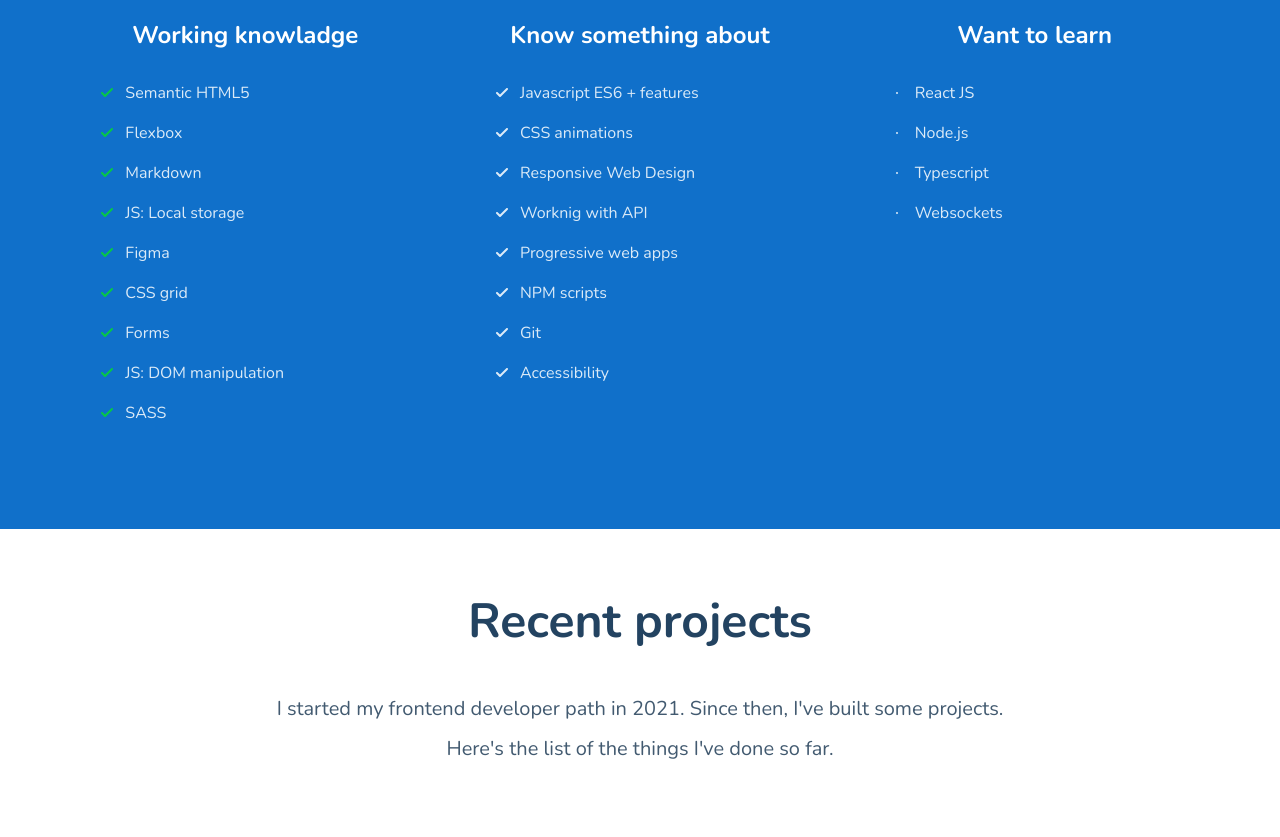
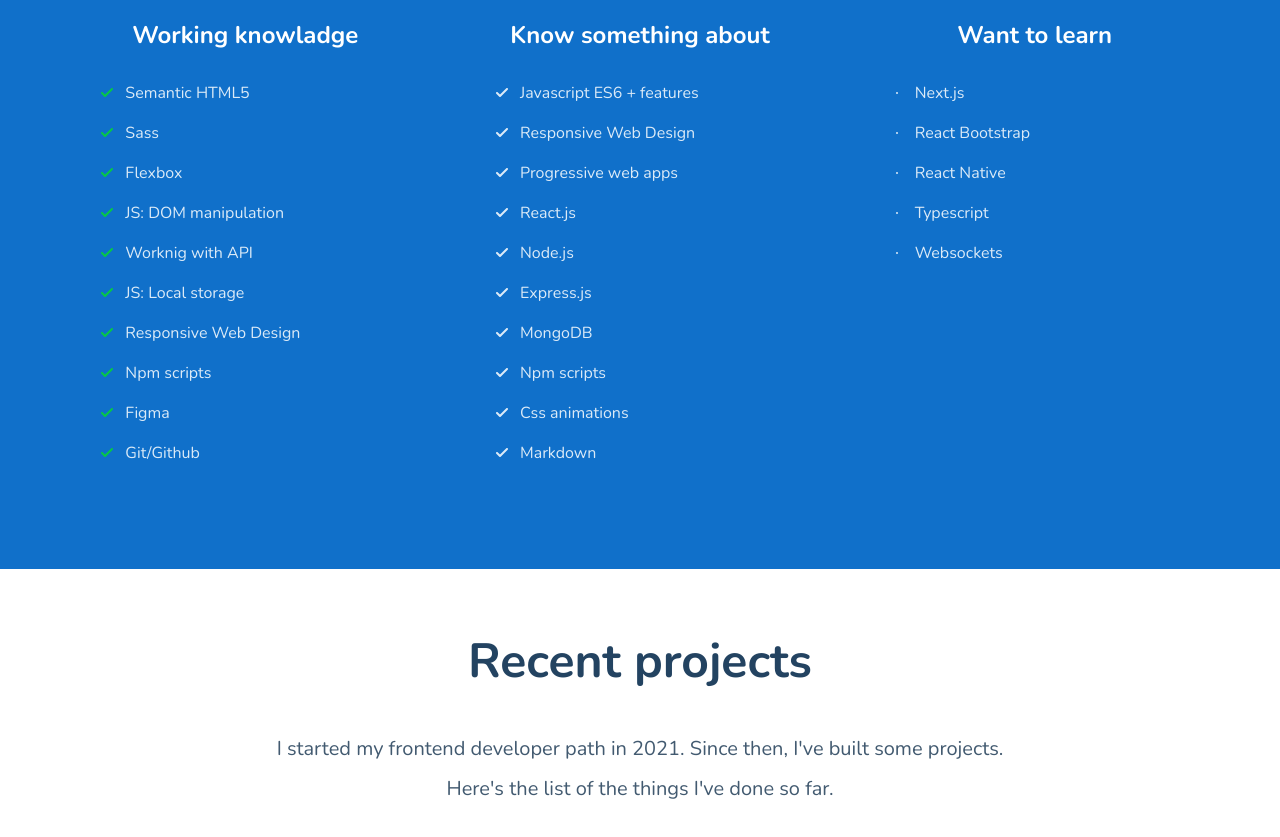
Before and after one commit to Damianbaba/damian.github.io, a website built with webpack: page src/pages/index.html in a window 1280 px wide. Shown: the part 1212-2049 px from the top of the page. Built offline with nearby package versions, Linux system fonts and the light colour scheme; no server answers.

Commit message:
my skills update

```diff
--- a/src/pages/index.html
+++ b/src/pages/index.html
@@ -41,14 +41,15 @@
           <h3 class="skills-section__header">Working knowladge</h3>
           <ul class="skills-list">
             <li class="skills-list__item">Semantic HTML5</li>
+            <li class="skills-list__item">Sass</li>
             <li class="skills-list__item">Flexbox</li>
-            <li class="skills-list__item">Markdown</li>
+            <li class="skills-list__item">JS: DOM manipulation</li>
+            <li class="skills-list__item">Worknig with API</li>
             <li class="skills-list__item">JS: Local storage</li>
+            <li class="skills-list__item">Responsive Web Design</li>
+            <li class="skills-list__item">Npm scripts</li>
             <li class="skills-list__item">Figma</li>
-            <li class="skills-list__item">CSS grid</li>
-            <li class="skills-list__item">Forms</li>
-            <li class="skills-list__item">JS: DOM manipulation</li>
-            <li class="skills-list__item">SASS</li>
+            <li class="skills-list__item">Git/Github</li>
           </ul>
         </article>
         <article class="skills-section">
@@ -56,21 +57,24 @@
           <h3 class="skills-section__header">Know something about</h3>
           <ul class="skills-list skills-list--blue">
             <li class="skills-list__item">Javascript ES6 + features</li>
-            <li class="skills-list__item">CSS animations</li>
             <li class="skills-list__item">Responsive Web Design</li>
-            <li class="skills-list__item">Worknig with API</li>
             <li class="skills-list__item">Progressive web apps</li>
-            <li class="skills-list__item">NPM scripts</li>
-            <li class="skills-list__item">Git</li>
-            <li class="skills-list__item">Accessibility</li>
+            <li class="skills-list__item">React.js</li>
+            <li class="skills-list__item">Node.js</li>
+            <li class="skills-list__item">Express.js</li>
+            <li class="skills-list__item">MongoDB</li>
+            <li class="skills-list__item">Npm scripts</li>
+            <li class="skills-list__item">Css animations</li>
+            <li class="skills-list__item">Markdown</li>
           </ul>
         </article>
         <article class="skills-section">
           <span class="skills-section__emoji"><img src="../assets/img/🎓.svg" alt=""></span>
           <h3 class="skills-section__header">Want to learn</h3>
           <ul class="skills-list skills-list--dot">
-            <li class="skills-list__item">React JS</li>
-            <li class="skills-list__item">Node.js</li>
+            <li class="skills-list__item">Next.js</li>
+            <li class="skills-list__item">React Bootstrap</li>
+            <li class="skills-list__item">React Native</li>
             <li class="skills-list__item">Typescript</li>
             <li class="skills-list__item">Websockets</li>
           </ul>
```
